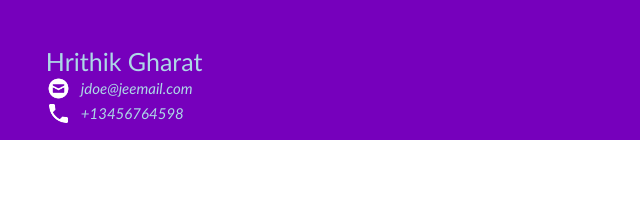
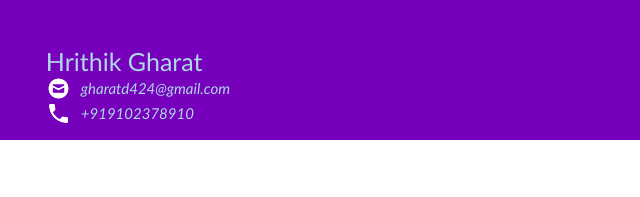
Before and after one commit to gharathrithik/HrithikGharat-portfolio, a plain HTML site: page index.html in a window 1280 px wide. Shown: the top 197 px of the page, 0-640 px from the left. Drawn offline with Linux system fonts and the light colour scheme.

Commit message:
Update index.html

```diff
--- a/index.html
+++ b/index.html
@@ -13,12 +13,12 @@
           Hrithik Gharat
           <div class="contact_info">
             <img src="html_finalprojimages/envelope.png" alt="https://icons8.com/icon/124377/circled-envelope"/>
-          jdoe@jeemail.com
+          gharatd424@gmail.com
         </div>
         <div style="clear:both;"></div>
         <div class="contact_info">
           <img src="html_finalprojimages/phone.png" alt="https://icons8.com/icon/124377/circled-envelope"/>
-          +13456764598
+          +919102378910
 
         </div>
         </div>
```
